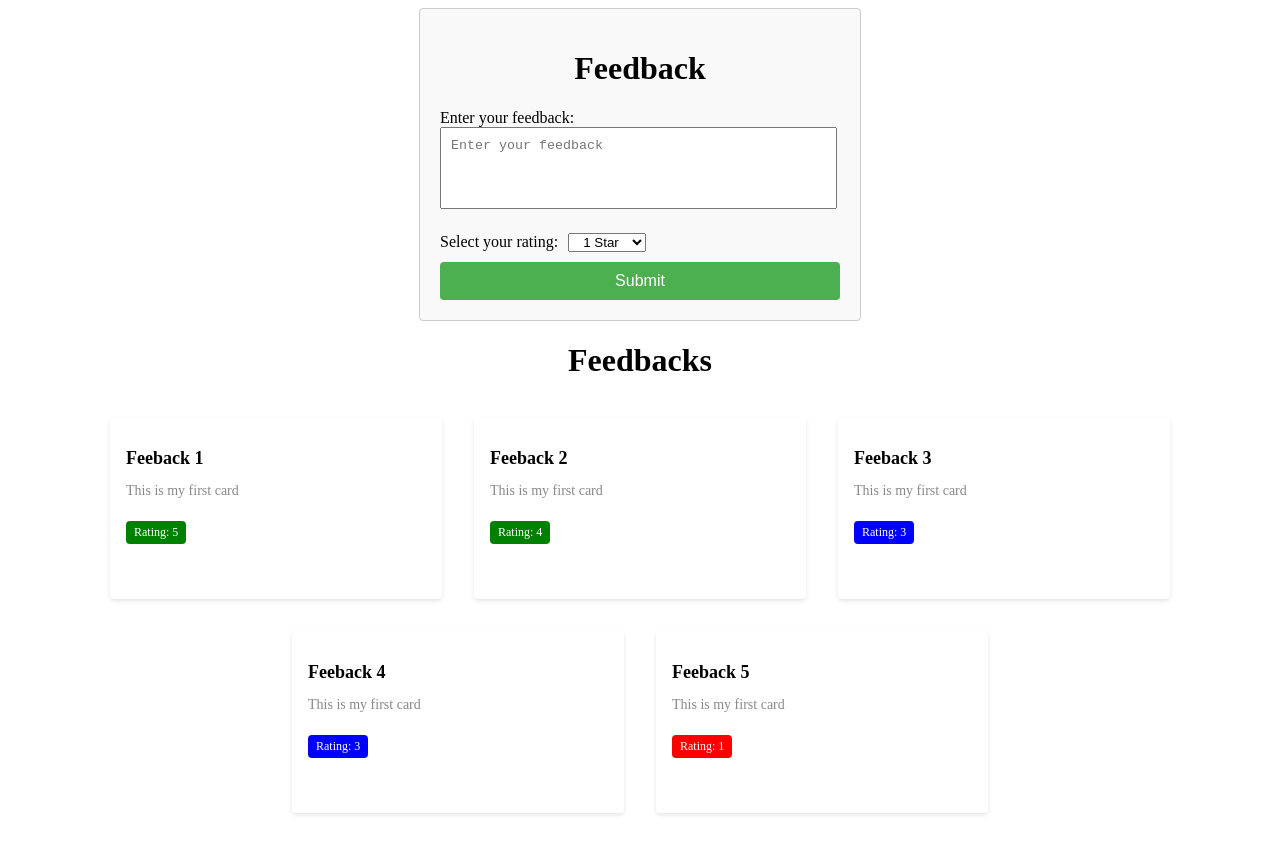
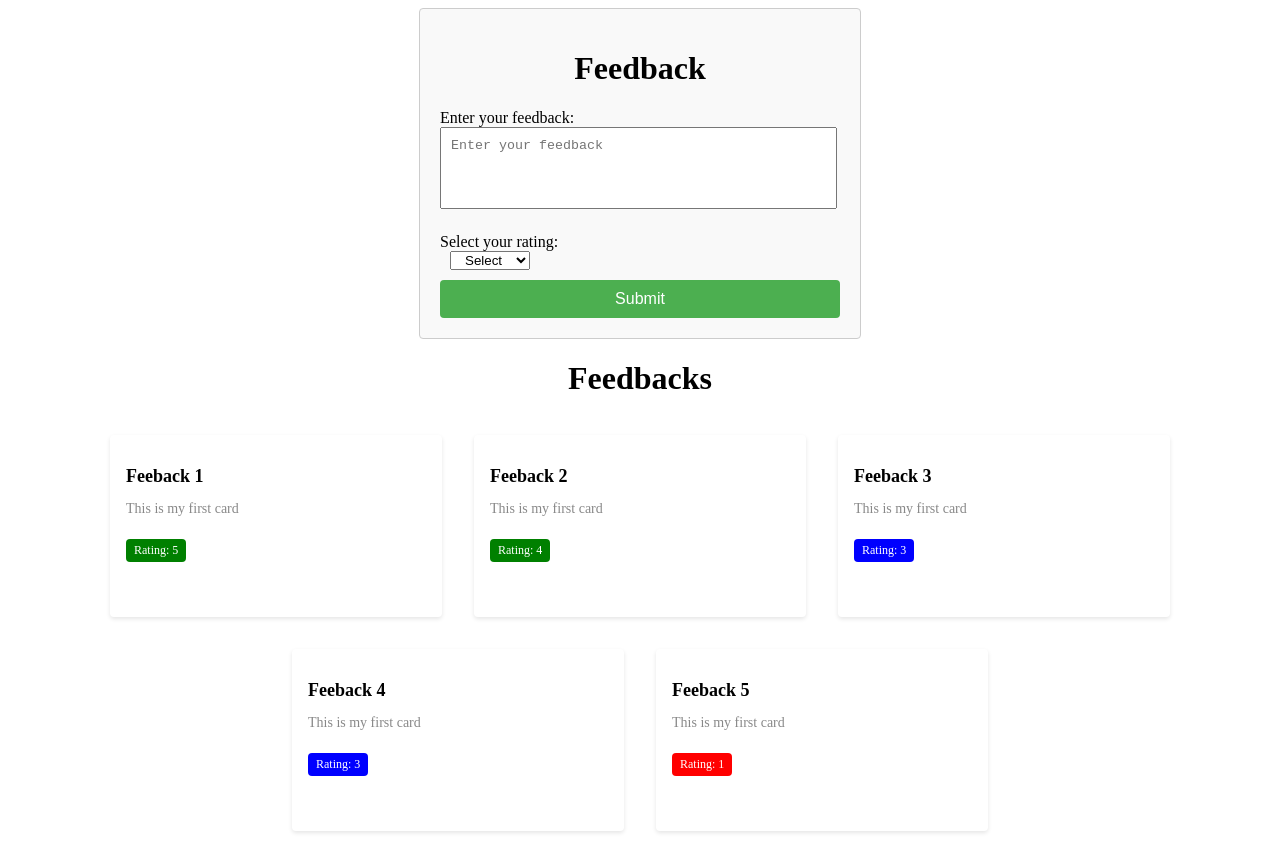
Before and after one commit to MidhaTahir/reactjs-course, a React (Vite) app: page / in a window 1280 px wide. Built offline with nearby package versions, Linux system fonts and the light colour scheme.

Commit message:
form with formik done

```diff
--- a/package.json
+++ b/package.json
@@ -10,9 +10,11 @@
     "preview": "vite preview"
   },
   "dependencies": {
+    "formik": "^2.4.2",
     "framer-motion": "^10.12.16",
     "react": "^18.2.0",
-    "react-dom": "^18.2.0"
+    "react-dom": "^18.2.0",
+    "yup": "^1.2.0"
   },
   "devDependencies": {
     "@types/react": "^18.0.37",
--- a/src/App.jsx
+++ b/src/App.jsx
@@ -1,13 +1,13 @@
 // --- Importing Components using index.js --- //
-import { Card,FeedbackForm } from "./components";
+import { Card,FeedbackForm,FormWithFormik } from "./components";
 import "./App.css";
 
 
 function App() {
   return (
     <>
-    {/* <Feedback/> */}
-    <FeedbackForm />
+    <FormWithFormik/>
+    {/* <FeedbackForm /> */}
       <div className="feedbacks">
         <h1 style={{ textAlign: "center" }}>Feedbacks</h1>
         <div className="all-cards">
--- a/src/components/Button/Button.jsx
+++ b/src/components/Button/Button.jsx
@@ -1,9 +1,9 @@
 import React from "react";
 import "./Button.css";
 
-const Button = ({ onClick, children, }) => {
+const Button = ({ onClick, children, isSubmitting}) => {
   return (
-    <button className="custom-button" onClick={onClick}>
+    <button className="custom-button" onClick={onClick} disabled={isSubmitting}>
       {children}
     </button>
   );
--- /dev/null
+++ b/src/components/FeedbackForm/FormWithFormik.jsx
@@ -0,0 +1,81 @@
+import React,{useState} from "react";
+import { Formik, Form, Field, ErrorMessage } from "formik";
+import * as Yup from "yup";
+import Button from "../Button/Button";
+import "./FeedbackForm.css";
+import { motion } from "framer-motion";
+
+const FormWithFormik = () => {
+
+
+  const initialValues = {
+    feedback: "",
+    rating: "",
+  };
+
+  const validationSchema = Yup.object().shape({
+    feedback: Yup.string()
+      .required("Feedback is required")
+      .min(5, "Feedback must have at least 5 characters"),
+    rating: Yup.string()
+      .required("Rating is required")
+      .min(1, "Rating must be at least 1"),
+  });
+
+  const handleSubmit = (values) => {
+    // Handle form submission
+    console.log(values);
+  };
+
+  return (
+    <motion.div
+      className="feedback-container"
+      initial={{ opacity: 0 }} // Initial styles
+      animate={{ opacity: 1 }} // Animation styles
+      transition={{ duration: 1 }} // Animation duration
+    >
+      <h1>Feedback</h1>
+      <Formik
+        initialValues={initialValues}
+        onSubmit={handleSubmit}
+        validationSchema={validationSchema}
+      >
+        <Form>
+          <div className="form-input">
+            <label htmlFor="feedback">Enter your feedback:</label>
+            <Field
+              className="feedback-textarea"
+              as="textarea"
+              id="feedback"
+              name="feedback"
+              placeholder="Enter your feedback"
+              rows={4}
+              cols={45}
+            />
+            <ErrorMessage name="feedback" component="div" className="error" />
+          </div>
+          <div className="form-input">
+            <label htmlFor="feedback-rating">Select your rating:</label> <br />
+            <Field
+              as="select"
+              id="feedback-rating"
+              className="feedback-rating"
+              name="rating"
+            >
+              <option value="">Select</option>
+              <option value="1">1 Star</option>
+              <option value="2">2 Star</option>
+              <option value="3">3 Star</option>
+              <option value="4">4 Star</option>
+              <option value="5">5 Star</option>
+            </Field>
+            <ErrorMessage name="rating" component="div" className="error" />
+          </div>
+          <Button type="submit">Submit</Button>{" "}
+        </Form>
+      </Formik>
+    </motion.div>
+  );
+};
+
+export default FormWithFormik;
--- a/src/components/index.js
+++ b/src/components/index.js
@@ -1,5 +1,5 @@
 import Card from "./Card/Card";
 import FeedbackForm from "./FeedbackForm/FeedbackForm";
-
+import FormWithFormik from "./FeedbackForm/FormWithFormik";
 // Exporting all the components from this file
-export { Card ,FeedbackForm};
+export { Card ,FeedbackForm,FormWithFormik};
```
Also changed, not shown: 1 other file (tests, documents, lock files or other folders).
